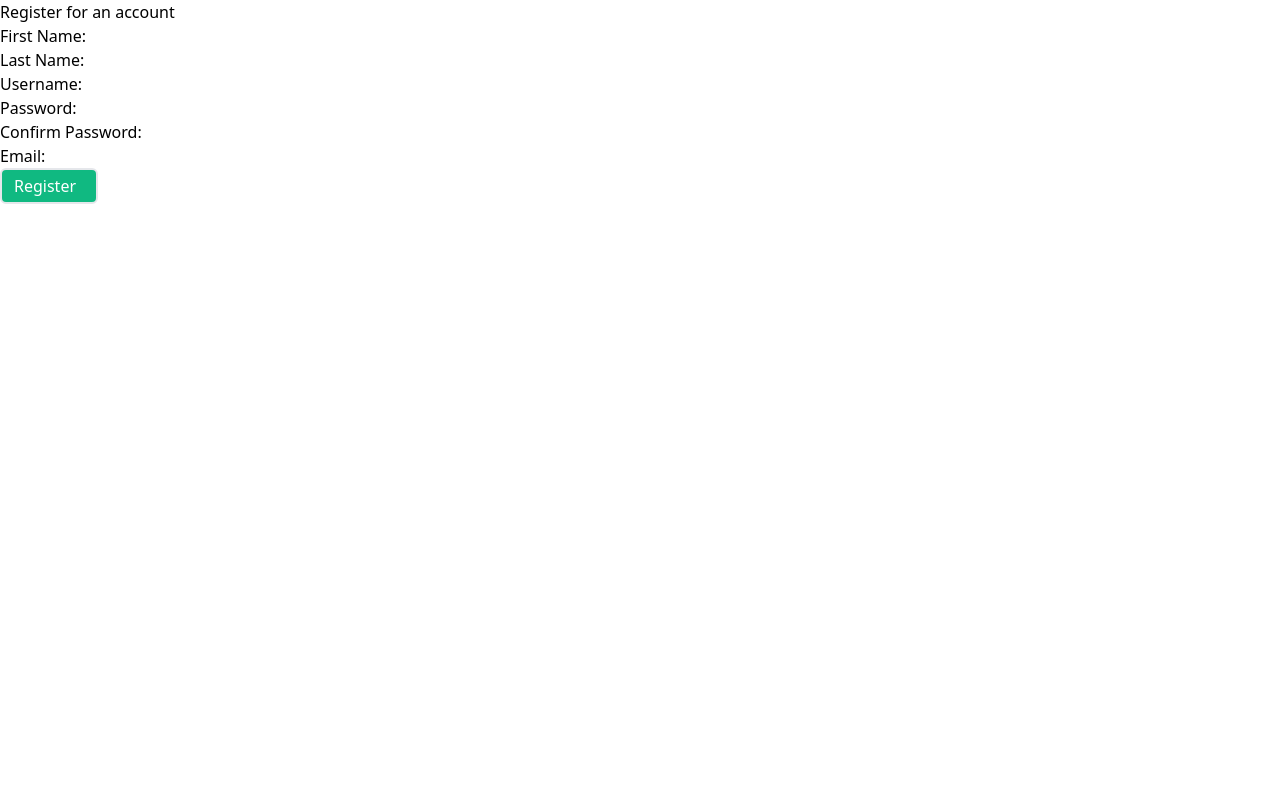
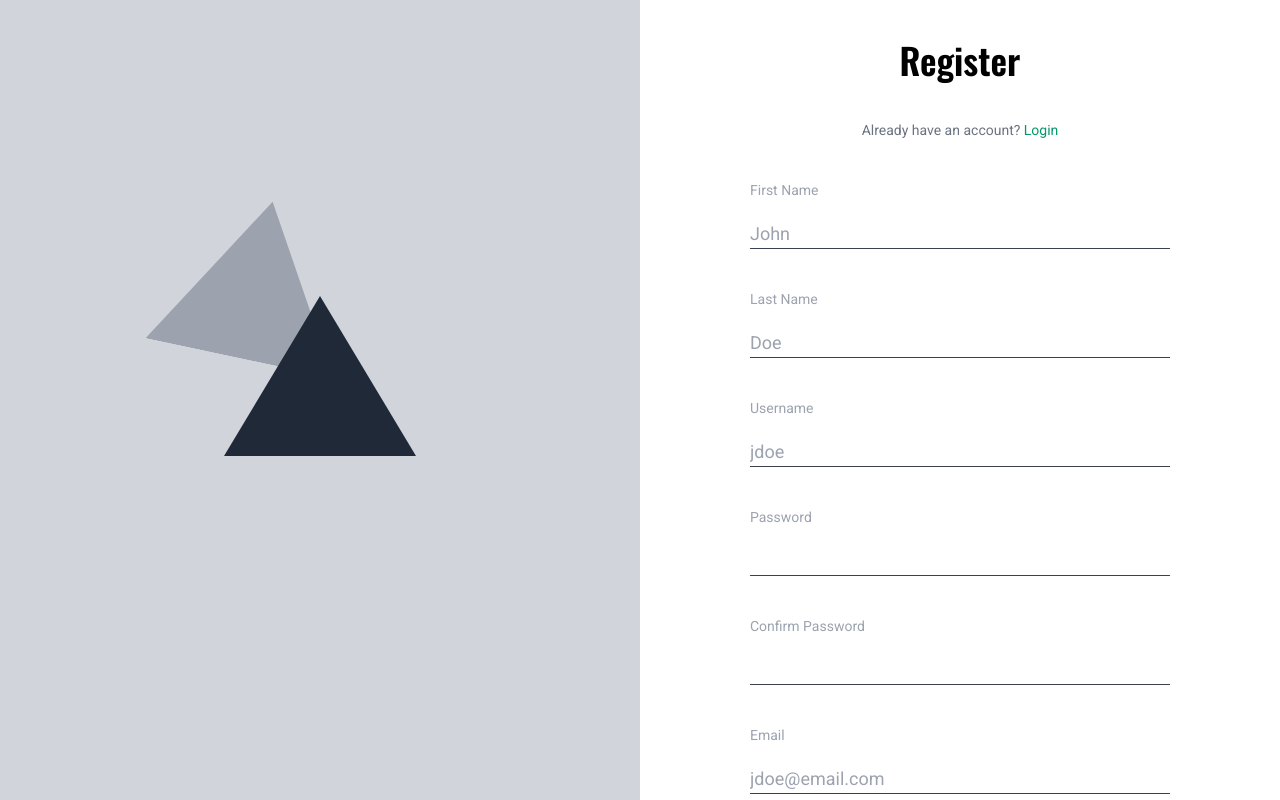
Before and after one commit to joshADE/appointments-express-frontend, a React (Create React App) app: page /#/register in a window 1280 px wide. Built offline with nearby package versions, Linux system fonts and the light colour scheme; no server answers; sample sign-in values are in the browser's storage.

Commit message:
Updated Register page to use Formik

```diff
--- a/src/components/pages/auth/Register.tsx
+++ b/src/components/pages/auth/Register.tsx
@@ -1,11 +1,15 @@
-import React, { useState, useEffect } from 'react'
+import React, { useEffect } from 'react'
 import { PuffLoader } from 'react-spinners';
-import { useHistory } from 'react-router-dom'
+import { Link, useHistory } from 'react-router-dom'
 import { useAppDispatch, useAppSelector } from '../../../app/hooks'
-import useForm from '../../../hooks/useForm';
 import { register, selectUserState } from '../../../features/user/userSlice'
-import ErrorNotice from '../../shared/ErrorNotice';
+import { UserRegisterData } from '../../../features/user/userTypes'
 import { css } from '@emotion/react';
+import { Left } from './Left';
+import { Formik, Form } from 'formik';
+import * as yup from 'yup';
+import { FormTextInput } from "../../shared/FormElements";
+import { Button } from "../../shared/Button";
 
 interface RegisterProps {
   isAuthenticated: boolean;
@@ -17,6 +21,7 @@ const initialValues = {
     lastName: '',
     username: '',
     password: '',
+    passwordConfirm: '',
     email: ''
 }
 
@@ -27,7 +32,6 @@ const override = css`
 
 const Register: React.FC<RegisterProps> = ({ isAuthenticated, isLoading }) => {
     const { allUsers } = useAppSelector(selectUserState);
-    const [passwordConfirm, setPasswordConfirm] = useState('');
 
     const history = useHistory();
     const dispatch = useAppDispatch();
@@ -45,155 +49,120 @@ const Register: React.FC<RegisterProps> = ({ isAuthenticated, isLoading }) => {
 
 
 
-    const validate : (fieldValues: typeof initialValues) => boolean | undefined = (fieldValues = values) => {
-        let temp = {} as typeof initialValues;
-        if ('username' in fieldValues)
-            temp.username = allUsers.every(user => user.username !== fieldValues.username) ? "" : "Username already taken";
-        if ('email' in fieldValues)
-            temp.email = allUsers.every(user => user.email !== fieldValues.email) ? "" : "Email already taken";
-        if ('password' in fieldValues)
-            temp.password = passwordConfirm === fieldValues.password ? "" : "Passwords do not match";
-        setErrors({
-            ...temp
-        })
-        if (fieldValues === values)
-            return Object.values(temp).every(x => x === "");
-    }
-
-    const {
-        values,
-        setValues,
-        errors,
-        setErrors,
-        handleInputChange
-    } = useForm(initialValues, validate);
-
-
-    const handleSubmit = (e : React.FormEvent<HTMLFormElement>) => {
-        e.preventDefault();
-
-        if (validate(values)) {
-          dispatch(
-            register(
-              values,
-              () => {
-                setValues(initialValues);
-                history.push("/dashboard");
-              },
-              () => window.alert("Failed to register")
-            )
-          );
-        }
-    }
 
     return (
-      <div>
-        <h1>Register for an account</h1>
-        <form className="" autoComplete="off" onSubmit={handleSubmit}>
-          <div>
-            <label htmlFor="firstName">First Name:</label>
-            <input
-              type="text"
-              name="firstName"
-              id="firstName"
-              onChange={handleInputChange}
-              required
-              value={values.firstName}
-            />
-            {errors.firstName && (
-              <ErrorNotice
-                message={errors.firstName}
+      <section className="w-screen h-screen overflow-auto flex flex-col lg:flex-row">
+        <Left />
+        <div className="w-full lg:w-1/2 h-3/4 lg:h-full p-10 font-roboto lg:overflow-auto">
+          <h1 className="text-center font-oswald text-4xl mb-10">Register</h1>
+          <p className="text-sm text-center text-gray-500 mb-10">
+            Already have an account?{" "}
+            <Link to="/login" className="text-green-600">
+              Login
+            </Link>
+          </p>
+          <Formik
+            initialValues={initialValues}
+            validationSchema={yup.object({
+              firstName: yup
+                .string()
+                .required("first name is required")
+                .min(2, "first name must be at least 2 characters"),
+              lastName: yup
+                .string()
+                .required("last name is required")
+                .min(2, "last name must be at least 2 characters"),
+              username: yup
+                .string()
+                .required()
+                .min(2)
+                .not(
+                  allUsers.map((u) => u.username),
+                  "username is already taken"
+                ),
+              password: yup.string().required().min(6),
+              passwordConfirm: yup
+                .string()
+                .oneOf([yup.ref("password"), null], "passwords must match"),
+              email: yup
+                .string()
+                .email()
+                .required()
+                .not(
+                  allUsers.map((u) => u.email),
+                  "email is already taken"
+                ),
+            })}
+            onSubmit={(values, actions) => {
+              const { email, firstName, lastName, password, username } = values;
+              const payload: UserRegisterData = {
+                email,
+                firstName,
+                lastName,
+                password,
+                username,
+              };
+              dispatch(
+                register(
+                  payload,
+                  () => {
+                    actions.resetForm();
+                    history.push("/dashboard");
+                  },
+                  () => window.alert("Failed to register")
+                )
+              );
+            }}
+          >
+            <Form>
+              <FormTextInput
+                label="First Name"
+                props={{ name: "firstName", type: "text", placeholder: "John" }}
               />
-            )}
-          </div>
-          <div>
-            <label htmlFor="lastName">Last Name:</label>
-            <input
-              type="text"
-              name="lastName"
-              id="lastName"
-              onChange={handleInputChange}
-              required
-              value={values.lastName}
-            />
-            {errors.lastName && (
-              <ErrorNotice
-                message={errors.lastName}
+              <FormTextInput
+                label="Last Name"
+                props={{ name: "lastName", type: "text", placeholder: "Doe" }}
               />
-            )}
-          </div>
-          <div>
-            <label htmlFor="username">Username:</label>
-            <input
-              type="text"
-              name="username"
-              id="username"
-              onChange={handleInputChange}
-              required
-              value={values.username}
-            />
-            {errors.username && (
-              <ErrorNotice
-                message={errors.username}
+              <FormTextInput
+                label="Username"
+                props={{ name: "username", type: "text", placeholder: "jdoe" }}
               />
-            )}
-          </div>
-          <div>
-            <label htmlFor="password">Password:</label>
-            <input
-              type="password"
-              name="password"
-              id="password"
-              onChange={handleInputChange}
-              required
-              value={values.password}
-            />
-            {errors.password && (
-              <ErrorNotice
-                message={errors.password}
+              <FormTextInput
+                label="Password"
+                props={{ name: "password", type: "password" }}
               />
-            )}
-          </div>
-          <div>
-            <label htmlFor="passwordConfirm">Confirm Password:</label>
-            <input
-              type="password"
-              name="passwordConfirm"
-              id="passwordConfirm"
-              onChange={(e) => setPasswordConfirm(e.target.value)}
-              required
-              value={passwordConfirm}
-            />
-          </div>
-          <div>
-            <label htmlFor="email">Email:</label>
-            <input
-              type="email"
-              name="email"
-              id="email"
-              onChange={handleInputChange}
-              required
-              value={values.email}
-            />
-            {errors.email && (
-              <ErrorNotice
-                message={errors.email}
+              <FormTextInput
+                label="Confirm Password"
+                props={{ name: "passwordConfirm", type: "password" }}
               />
-            )}
-          </div>
+              <FormTextInput
+                label="Email"
+                props={{
+                  name: "email",
+                  type: "email",
+                  placeholder: "jdoe@email.com",
+                }}
+              />
 
-          <button
-            className="border-2 rounded-md px-3 py-1 text-white bg-green-500 hover:bg-green-900 disabled:opacity-50"
-            type="submit"
-            disabled={isLoading}
-          >
-            <span
-                className="mr-2"
-            >Register</span>
-            <PuffLoader color="#ffffff" loading={isLoading} size="20px" css={override} />
-          </button>
-        </form>
-      </div>
+              <Button
+                type="submit"
+                disabled={isLoading}
+                className="mx-auto block"
+              >
+                <div className="flex justify-center items-center">
+                  <span className="mr-2">Register</span>
+                  <PuffLoader
+                    color="#369952"
+                    loading={isLoading}
+                    size="24px"
+                    css={override}
+                  />
+                </div>
+              </Button>
+            </Form>
+          </Formik>
+        </div>
+      </section>
     );
 }
 
```
